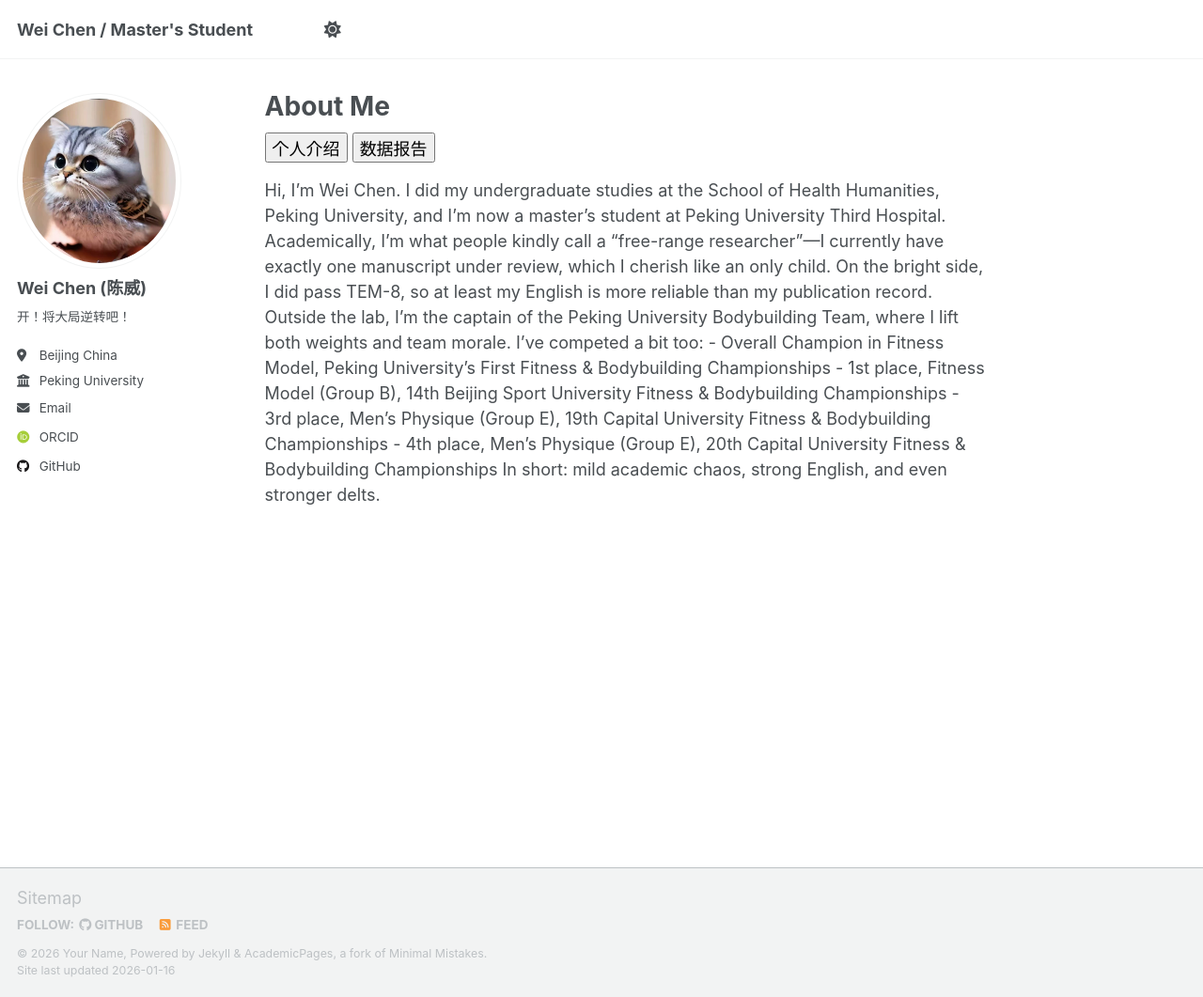
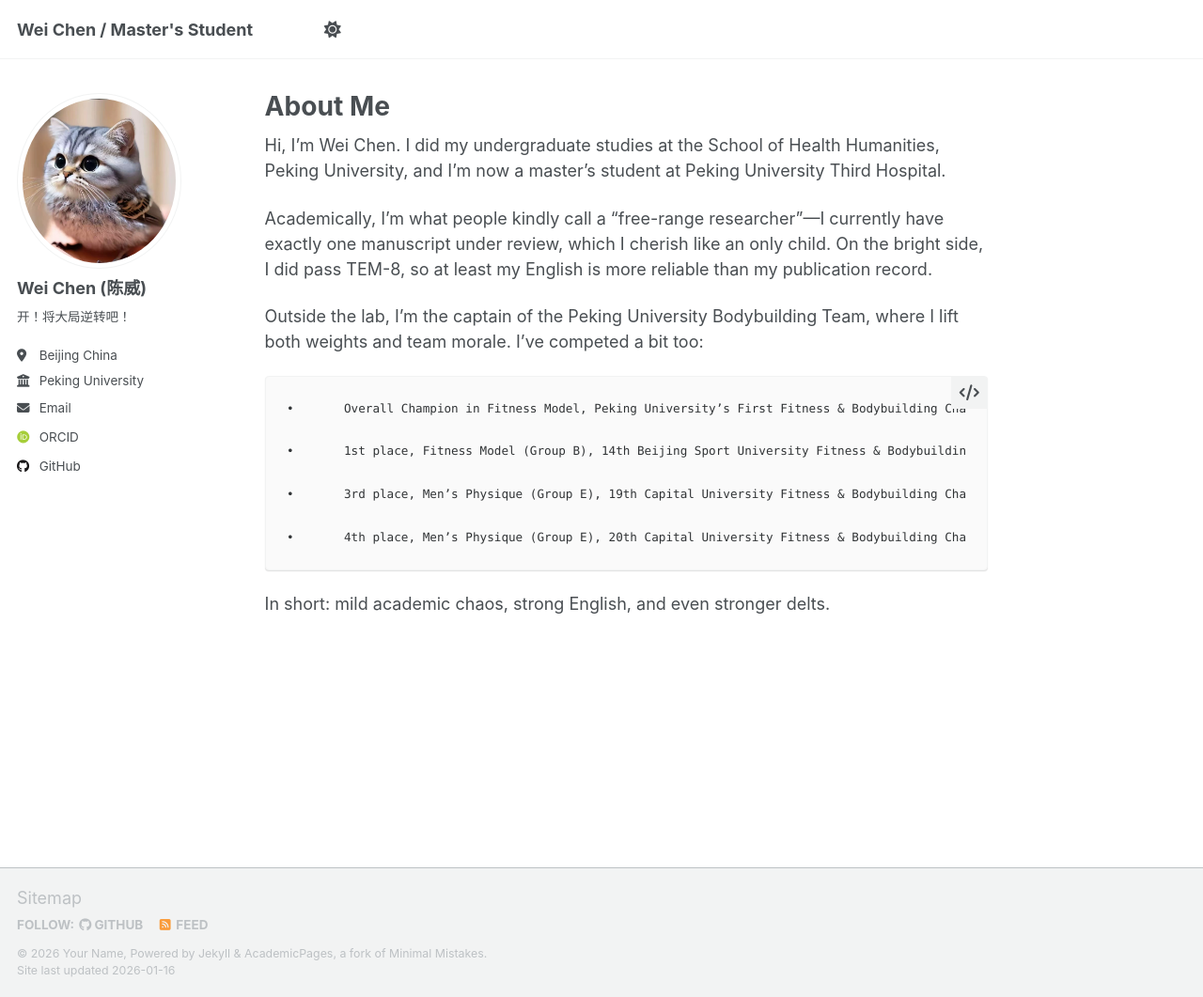
Before and after one commit to ChaoWeiorz/ChaoWeiorz.github.io, a Jekyll site: the page built from _pages/about.md, in a window 1280 px wide and 1061 px high. Shown: the whole window at 94% size. Built offline with Jekyll 4.4.1, drawn with Linux system fonts in a browser that asks for light colours; some web fonts are replaced; a script that is not in the unit is left out.

Commit message:
Update about.md

```diff
--- a/_pages/about.md
+++ b/_pages/about.md
@@ -7,53 +7,18 @@ redirect_from:
   - /about.html
 ---
 
-<!-- ===== 切换按钮 ===== -->
-<div style="margin-bottom:16px;">
-  <button onclick="showTab('intro')">个人介绍</button>
-  <button onclick="showTab('report')">数据报告</button>
-</div>
-
-<!-- ===== 个人介绍 ===== -->
-<div id="intro">
-
 Hi, I’m Wei Chen. I did my undergraduate studies at the School of Health Humanities, Peking University, and I’m now a master’s student at Peking University Third Hospital.
 
 Academically, I’m what people kindly call a “free-range researcher”—I currently have exactly one manuscript under review, which I cherish like an only child. On the bright side, I did pass TEM-8, so at least my English is more reliable than my publication record.
 
 Outside the lab, I’m the captain of the Peking University Bodybuilding Team, where I lift both weights and team morale. I’ve competed a bit too:
 
-- Overall Champion in Fitness Model, Peking University’s First Fitness & Bodybuilding Championships
-- 1st place, Fitness Model (Group B), 14th Beijing Sport University Fitness & Bodybuilding Championships
-- 3rd place, Men’s Physique (Group E), 19th Capital University Fitness & Bodybuilding Championships
-- 4th place, Men’s Physique (Group E), 20th Capital University Fitness & Bodybuilding Championships
+	•	Overall Champion in Fitness Model, Peking University’s First Fitness & Bodybuilding Championships
+
+	•	1st place, Fitness Model (Group B), 14th Beijing Sport University Fitness & Bodybuilding Championships
+
+	•	3rd place, Men’s Physique (Group E), 19th Capital University Fitness & Bodybuilding Championships
+
+	•	4th place, Men’s Physique (Group E), 20th Capital University Fitness & Bodybuilding Championships
 
 In short: mild academic chaos, strong English, and even stronger delts.
-
-</div>
-
-<!-- ===== 数据报告 ===== -->
-<div id="report" style="display:none;">
-
-## 数据报告展示
-
-<p>
-  <a href="/files/report.pdf" target="_blank">打开 / 下载 PDF</a>
-</p>
-
-<iframe
-  src="/files/report.pdf"
-  width="100%"
-  height="800"
-  style="border:1px solid #ddd;">
-</iframe>
-
-</div>
-
-<script>
-function showTab(tab) {
-  document.getElementById('intro').style.display =
-    tab === 'intro' ? 'block' : 'none';
-  document.getElementById('report').style.display =
-    tab === 'report' ? 'block' : 'none';
-}
-</script>
```
